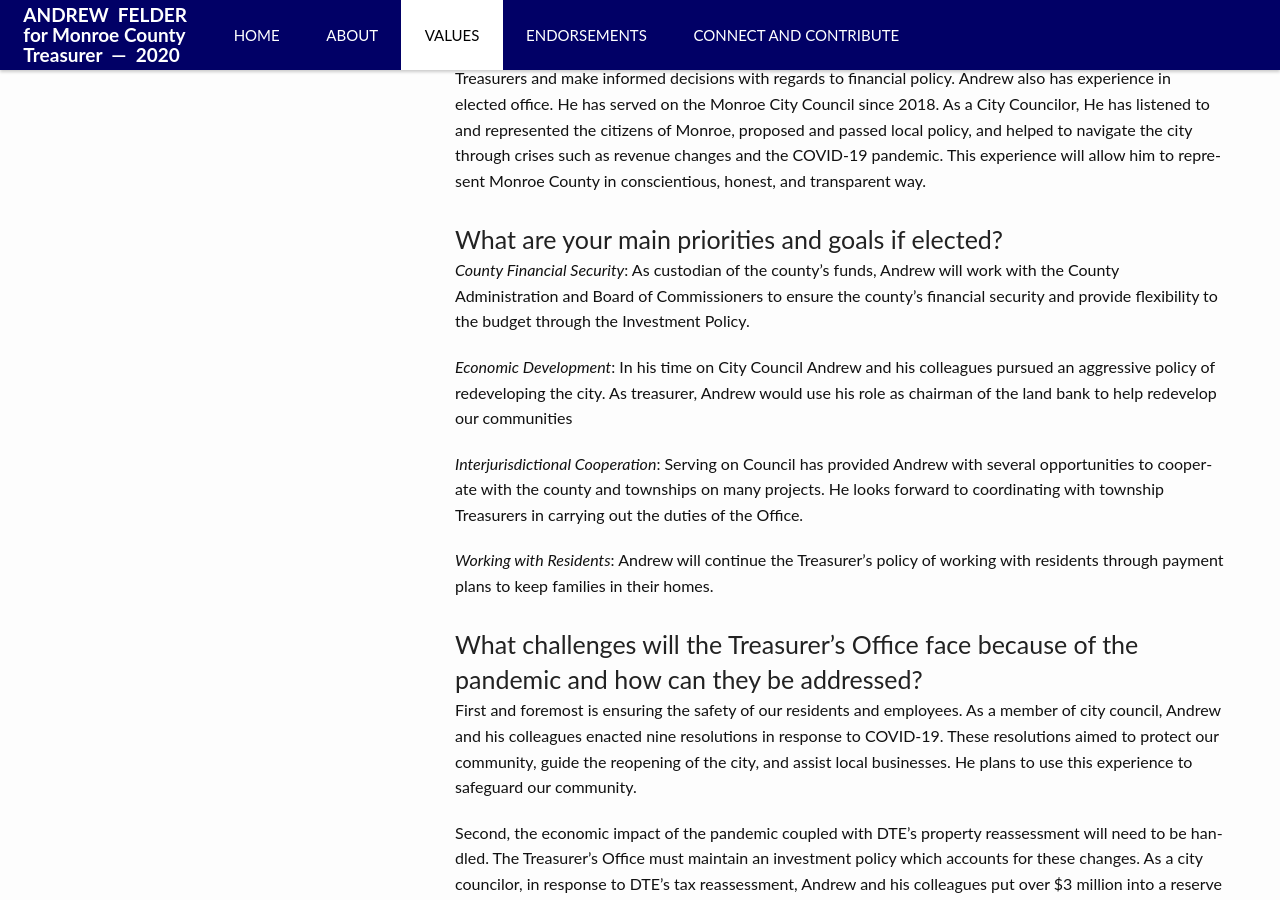
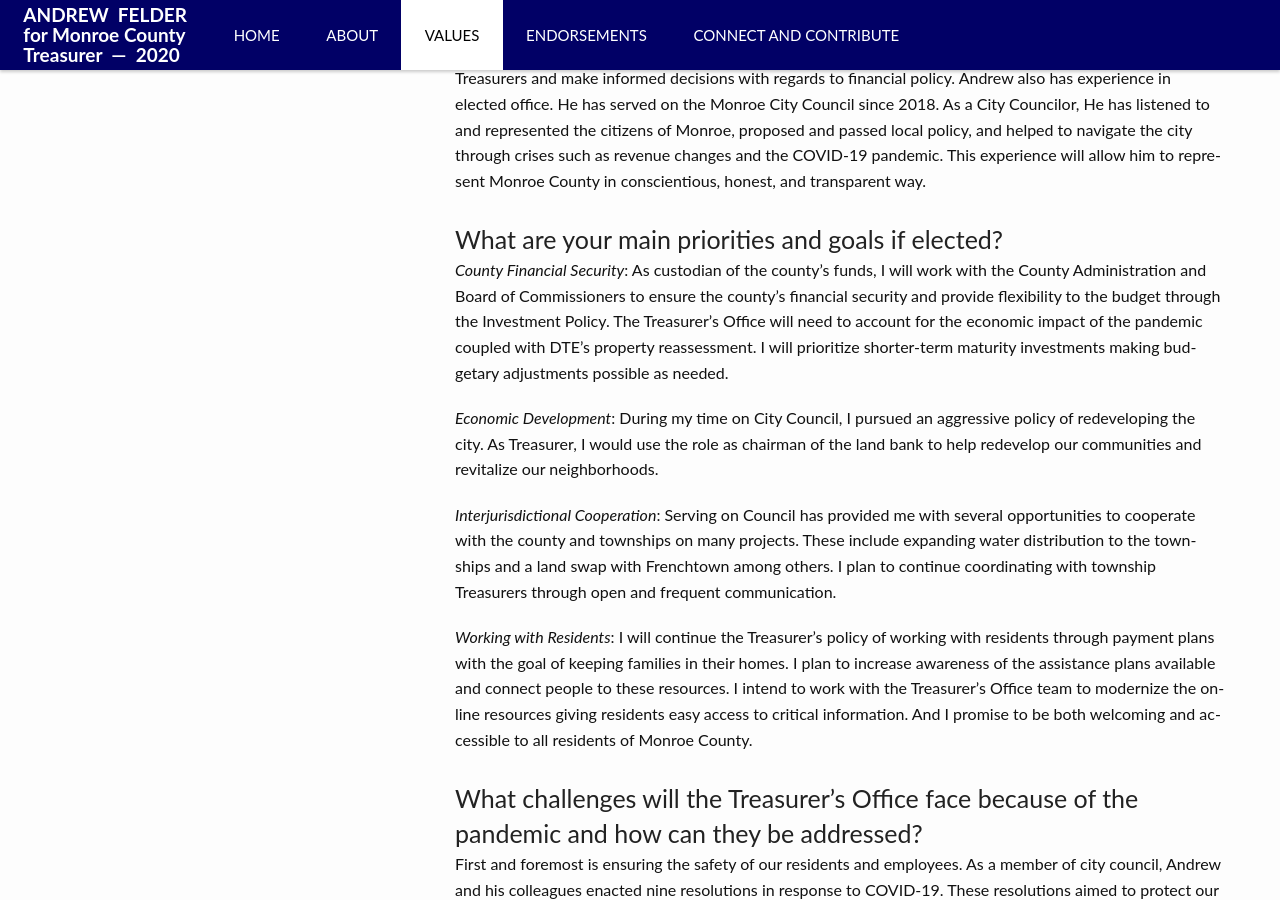
Before and after one commit to andyfelder/andyfelder.github.io, a Jekyll site: the page built from pages/values.md, in a window 1280 px wide and 900 px high, scrolled down 400 px. Built offline with Jekyll 4.4.1, drawn with Linux system fonts in a browser that asks for light colours.

Commit message:
Update to values page

```diff
--- a/pages/values.md
+++ b/pages/values.md
@@ -38,24 +38,32 @@ way.
 
 ### What are your main priorities and goals if elected?
 
-_County Financial Security_: As custodian of the county's funds, Andrew will
-work with the County Administration and Board of Commissioners to ensure the
-county's financial security and provide flexibility to the budget through the
-Investment Policy.
+_County Financial Security_: As custodian of the county's funds, I will work with
+the County Administration and Board of Commissioners to ensure the county's
+financial security and provide flexibility to the budget through the Investment
+Policy. The Treasurer’s Office will need to account for the economic impact of
+the pandemic coupled with DTE’s property reassessment. I will prioritize
+shorter-term maturity investments making budgetary adjustments possible as
+needed.
 
-_Economic Development_: In his time on City Council Andrew and his colleagues
-pursued an aggressive policy of redeveloping the city. As treasurer, Andrew
-would use his role as chairman of the land bank to help redevelop our
-communities
+_Economic Development_: During my time on City Council, I pursued an aggressive
+policy of redeveloping the city. As Treasurer, I would use the role as chairman
+of the land bank to help redevelop our communities and revitalize our
+neighborhoods.
 
-_Interjurisdictional Cooperation_: Serving on Council has provided Andrew with
+_Interjurisdictional Cooperation_: Serving on Council has provided me with
 several opportunities to cooperate with the county and townships on many
-projects. He looks forward to coordinating with township Treasurers in carrying
-out the duties of the Office.
+projects. These include expanding water distribution to the townships and a
+land swap with Frenchtown among others. I plan to continue coordinating with
+township Treasurers through open and frequent communication.
 
-_Working with Residents_: Andrew will continue the Treasurer's policy of
-working with residents through payment plans to keep families in their homes.
-
+_Working with Residents_: I will continue the Treasurer's policy of working with
+residents through payment plans with the goal of keeping families in their
+homes. I plan to increase awareness of the assistance plans available and
+connect people to these resources. I intend to work with the Treasurer’s Office
+team to modernize the online resources giving residents easy access to critical
+information. And I promise to be both welcoming and accessible to all residents
+of Monroe County.
 
 ### What challenges will the Treasurer’s Office face because of the pandemic and how can they be addressed?
 
```
